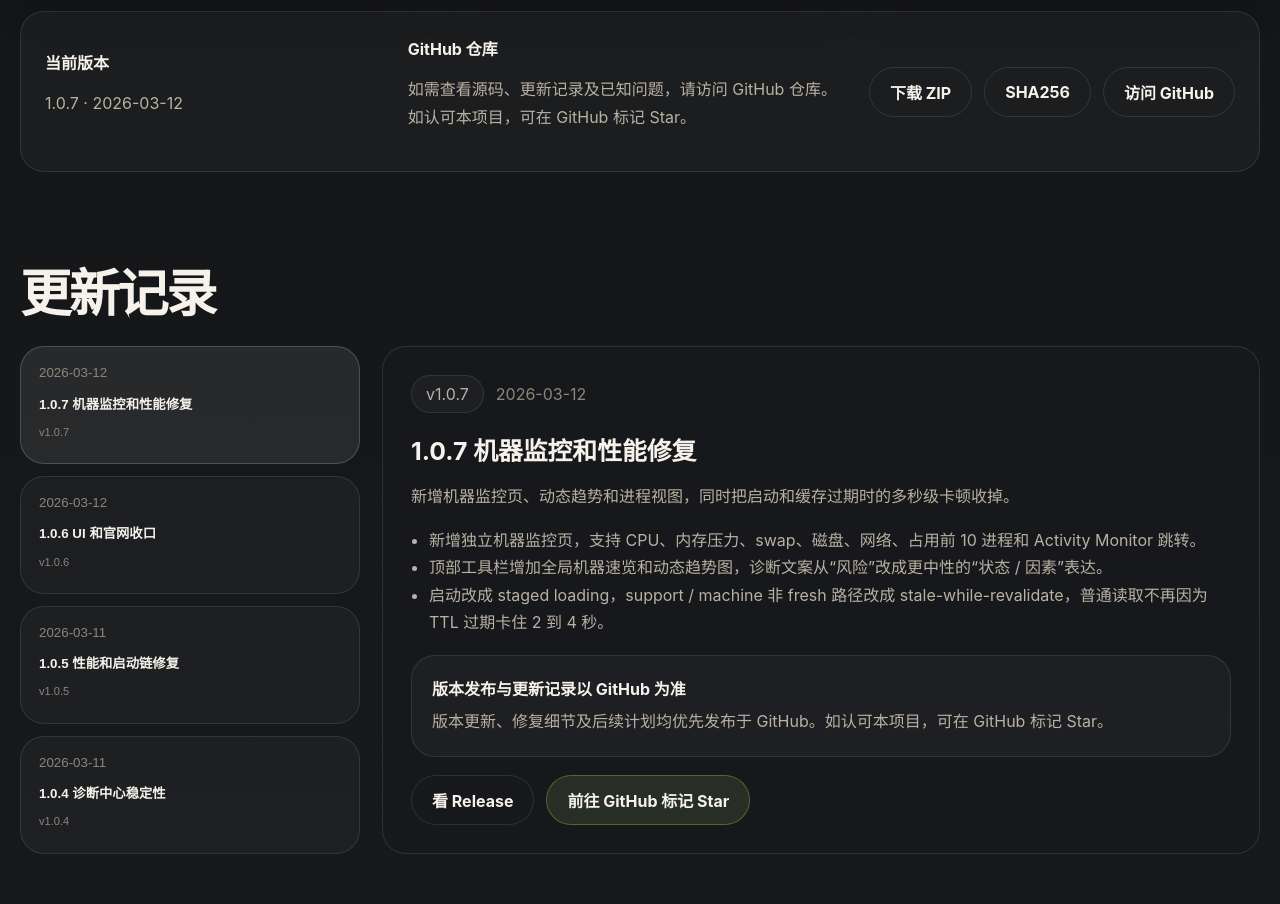
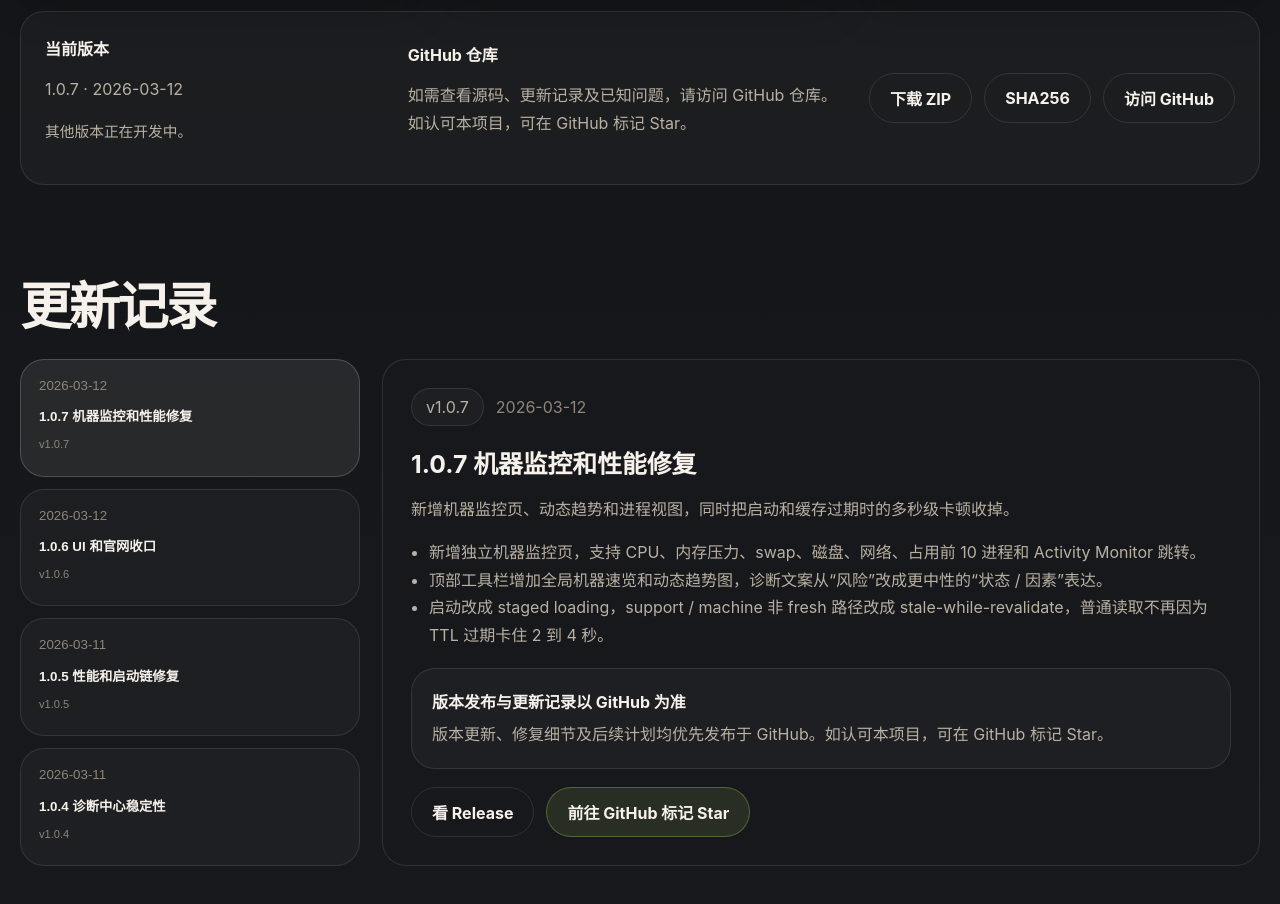
Before and after one commit to henry-insomniac/openclaw-manager-native-site, a website built with Vite: page index.html in a window 1280 px wide. Shown: the part 2800-3704 px from the top of the page. Built offline with nearby package versions, Linux system fonts and the light colour scheme.

Commit message:
site: add release note

```diff
--- a/src/main.js
+++ b/src/main.js
@@ -453,6 +453,7 @@ app.innerHTML = `
           <div>
             <strong>当前版本</strong>
             <p>${releaseVersionLabel} · ${releaseBuildLabel}</p>
+            <p class="download-meta-note">其他版本正在开发中。</p>
           </div>
           <div>
             <strong>GitHub 仓库</strong>
--- a/src/style.css
+++ b/src/style.css
@@ -762,6 +762,12 @@ code {
   color: var(--text-1);
 }
 
+.download-meta-note {
+  margin-top: 6px;
+  color: var(--text-3);
+  font-size: 0.92rem;
+}
+
 .changelog-layout {
   display: grid;
   grid-template-columns: minmax(300px, 340px) minmax(0, 1fr);
```
